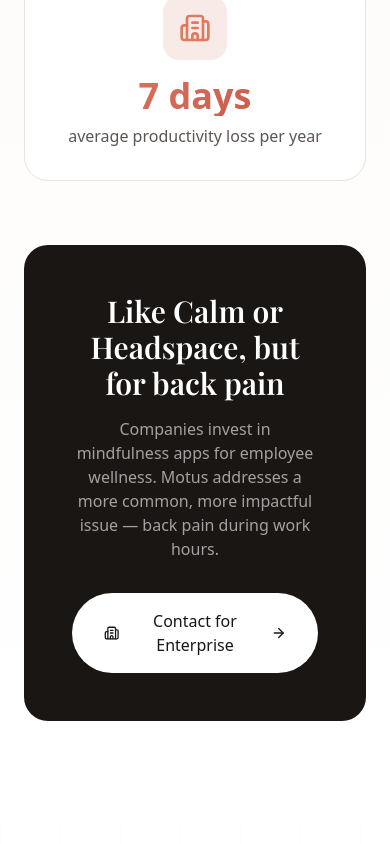
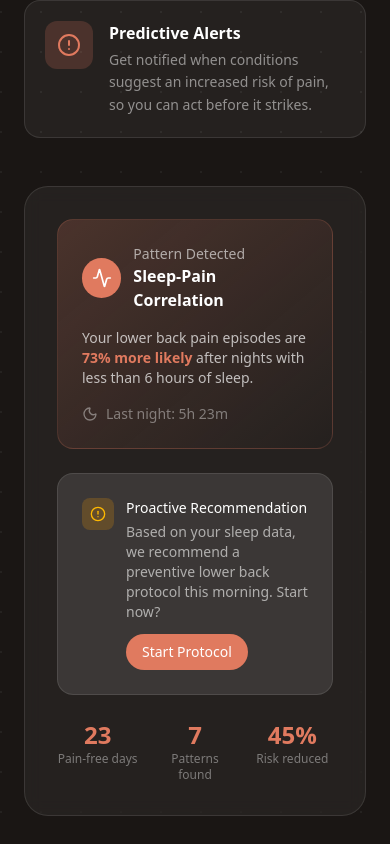
Before and after one commit to 1Sankalp/motus, a Next.js app: page / in a window 390 px wide. Shown: the part 8080-8924 px from the top of the page. Built offline with nearby package versions, Linux system fonts and the light colour scheme.

Commit message:
third commit

```diff
--- a/src/app/page.tsx
+++ b/src/app/page.tsx
@@ -27,6 +27,11 @@
   PlayCircle,
   Stethoscope,
   BatteryLow,
+  Watch,
+  Activity,
+  LineChart,
+  Moon,
+  AlertCircle,
 } from "lucide-react";
 
 const fadeInUp = {
@@ -655,6 +660,158 @@
         </div>
       </section>
 
+      {/* Insights Section */}
+      <section className="py-24 bg-[var(--color-deep)] text-white relative overflow-hidden">
+        {/* Background pattern */}
+        <div className="absolute inset-0 opacity-5">
+          <div className="absolute inset-0" style={{
+            backgroundImage: `radial-gradient(circle at 1px 1px, white 1px, transparent 0)`,
+            backgroundSize: '40px 40px'
+          }} />
+        </div>
+
+        <div className="max-w-7xl mx-auto px-6 relative z-10">
+          <motion.div
+            initial={{ opacity: 0, y: 20 }}
+            whileInView={{ opacity: 1, y: 0 }}
+            viewport={{ once: true }}
+            className="text-center mb-16"
+          >
+            <h2 className="text-4xl sm:text-5xl font-serif font-semibold mb-6">
+              Insights that see patterns
+              <br />
+              <span className="text-[var(--color-accent)]">before you feel pain</span>
+            </h2>
+            <p className="text-xl text-white/60 max-w-2xl mx-auto">
+              Connect your wearables and let Motus learn your body&apos;s signals.
+              Predict pain before it happens and understand what triggers it.
+            </p>
+          </motion.div>
+
+          <div className="grid lg:grid-cols-2 gap-12 items-center">
+            {/* Left side - Feature list */}
+            <motion.div
+              initial={{ opacity: 0, x: -30 }}
+              whileInView={{ opacity: 1, x: 0 }}
+              viewport={{ once: true }}
+              className="space-y-6"
+            >
+              {[
+                {
+                  icon: Watch,
+                  title: "Wearable Integration",
+                  desc: "Sync with Apple Watch, Fitbit, Garmin, and other fitness trackers to get a complete picture of your health.",
+                },
+                {
+                  icon: Moon,
+                  title: "Sleep & Recovery Correlation",
+                  desc: "Didn't sleep well? Motus knows — and prepares preventive protocols before morning neck stiffness sets in.",
+                },
+                {
+                  icon: LineChart,
+                  title: "Pattern Recognition",
+                  desc: "Discover hidden connections between your stress levels, activity, sleep quality, and pain episodes.",
+                },
+                {
+                  icon: AlertCircle,
+                  title: "Predictive Alerts",
+                  desc: "Get notified when conditions suggest an increased risk of pain, so you can act before it strikes.",
+                },
+              ].map((feature, i) => (
+                <motion.div
+                  key={i}
+                  initial={{ opacity: 0, x: -20 }}
+                  whileInView={{ opacity: 1, x: 0 }}
+                  viewport={{ once: true }}
+                  transition={{ delay: i * 0.1 }}
+                  className="flex items-start gap-4 bg-white/5 rounded-2xl p-5 border border-white/10"
+                >
+                  <div className="w-12 h-12 rounded-xl bg-[var(--color-accent)]/20 flex items-center justify-center flex-shrink-0">
+                    <feature.icon className="w-6 h-6 text-[var(--color-accent)]" />
+                  </div>
+                  <div>
+                    <h4 className="font-semibold mb-1">{feature.title}</h4>
+                    <p className="text-white/50 text-sm leading-relaxed">
+                      {feature.desc}
+                    </p>
+                  </div>
+                </motion.div>
+              ))}
+            </motion.div>
+
+            {/* Right side - Visual mockup */}
+            <motion.div
+              initial={{ opacity: 0, x: 30 }}
+              whileInView={{ opacity: 1, x: 0 }}
+              viewport={{ once: true }}
+              className="relative"
+            >
+              <div className="bg-white/5 backdrop-blur-sm rounded-3xl p-8 border border-white/10">
+                {/* Insight card example */}
+                <div className="bg-gradient-to-br from-[var(--color-accent)]/20 to-transparent rounded-2xl p-6 mb-6 border border-[var(--color-accent)]/20">
+                  <div className="flex items-center gap-3 mb-4">
+                    <div className="w-10 h-10 rounded-full bg-[var(--color-accent)] flex items-center justify-center">
+                      <Activity className="w-5 h-5 text-white" />
+                    </div>
+                    <div>
+                      <p className="text-sm text-white/60">Pattern Detected</p>
+                      <p className="font-semibold">Sleep-Pain Correlation</p>
+                    </div>
+                  </div>
+                  <p className="text-sm text-white/70 mb-4">
+                    Your lower back pain episodes are <span className="text-[var(--color-accent)] font-semibold">73% more likely</span> after nights with less than 6 hours of sleep.
+                  </p>
+                  <div className="flex items-center gap-2 text-sm">
+                    <Moon className="w-4 h-4 text-white/40" />
+                    <span className="text-white/40">Last night: 5h 23m</span>
+                  </div>
+                </div>
+
+                {/* Recommendation card */}
+                <div className="bg-white/10 rounded-2xl p-6 border border-white/10">
+                  <div className="flex items-start gap-3">
+                    <div className="w-8 h-8 rounded-lg bg-amber-500/20 flex items-center justify-center flex-shrink-0">
+                      <AlertCircle className="w-4 h-4 text-amber-400" />
+                    </div>
+                    <div>
+                      <p className="font-medium text-sm mb-1">Proactive Recommendation</p>
+                      <p className="text-sm text-white/60">
+                        Based on your sleep data, we recommend a preventive lower back protocol this morning. Start now?
+                      </p>
+                      <button className="mt-3 bg-[var(--color-accent)] text-white text-sm px-4 py-2 rounded-full font-medium hover:bg-[var(--color-accent-hover)] transition-colors">
+                        Start Protocol
+                      </button>
+                    </div>
+                  </div>
+                </div>
+
+                {/* Stats row */}
+                <div className="grid grid-cols-3 gap-4 mt-6">
+                  {[
+                    { label: "Pain-free days", value: "23", trend: "+12%" },
+                    { label: "Patterns found", value: "7", trend: "" },
+                    { label: "Risk reduced", value: "45%", trend: "" },
+                  ].map((stat, i) => (
+                    <div key={i} className="text-center">
+                      <p className="text-2xl font-bold text-[var(--color-accent)]">{stat.value}</p>
+                      <p className="text-xs text-white/40">{stat.label}</p>
+                    </div>
+                  ))}
+                </div>
+              </div>
+            </motion.div>
+          </div>
+
+          <motion.div
+            initial={{ opacity: 0, y: 20 }}
+            whileInView={{ opacity: 1, y: 0 }}
+            viewport={{ once: true }}
+            className="mt-16 text-center"
+          >
+          </motion.div>
+        </div>
+      </section>
+
       {/* B2B Section */}
       <section
         id="for-teams"
@@ -694,8 +851,8 @@
               },
               {
                 icon: Building2,
-                stat: "7 days",
-                label: "average productivity loss per year",
+                stat: "5 hours",
+                label: "average productivity loss per employee per week",
               },
             ].map((item, i) => (
               <motion.div
```
